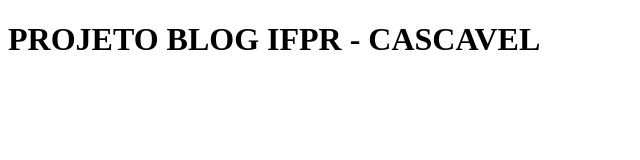
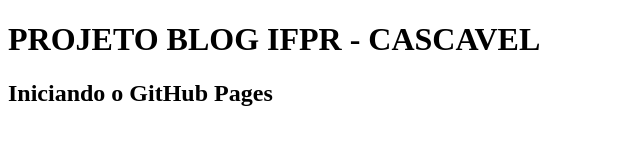
Before and after one commit to kaueminecraft/projeto_blog, a plain HTML site: page index.html in a window 1280 px wide. Shown: the whole page, without its empty margins (0-640 px from the left). Drawn offline with Linux system fonts and the light colour scheme.

Commit message:
Update index.html

```diff
--- a/index.html
+++ b/index.html
@@ -12,6 +12,7 @@
 
 <body>
     <h1>PROJETO BLOG IFPR - CASCAVEL</h1>
+    <h2>Iniciando o GitHub Pages</h2>
 
 
 
```
